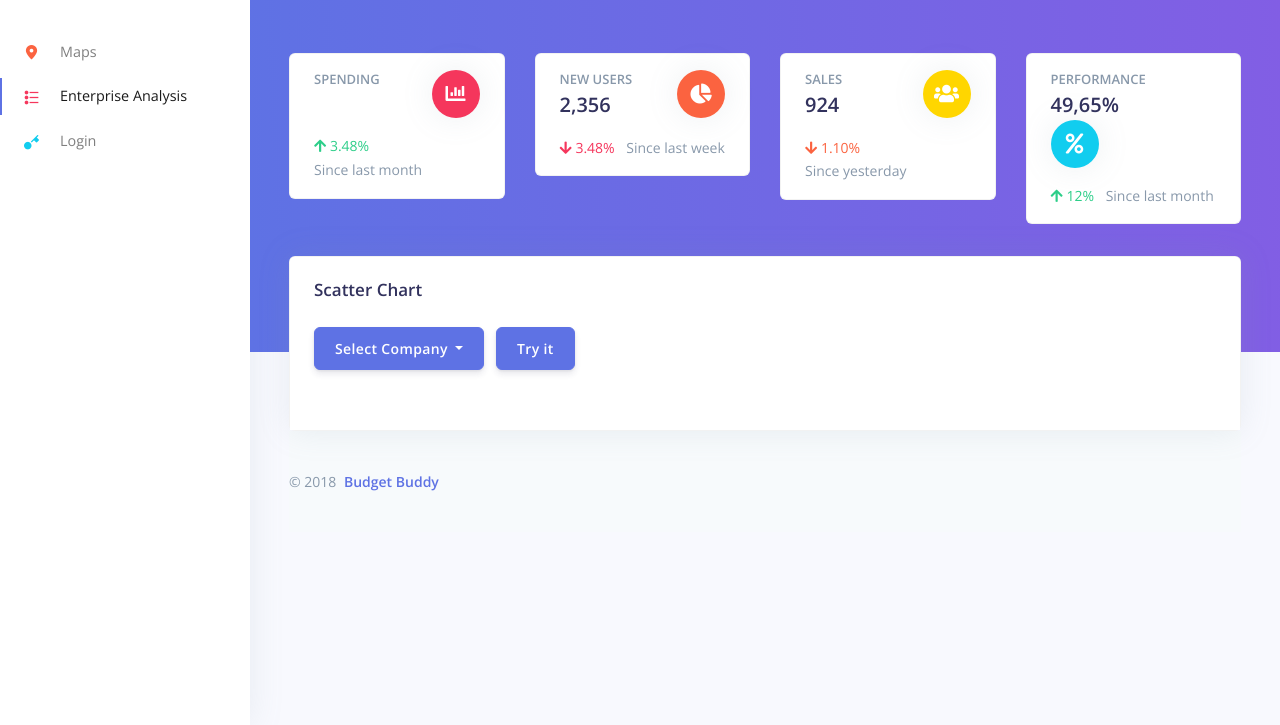
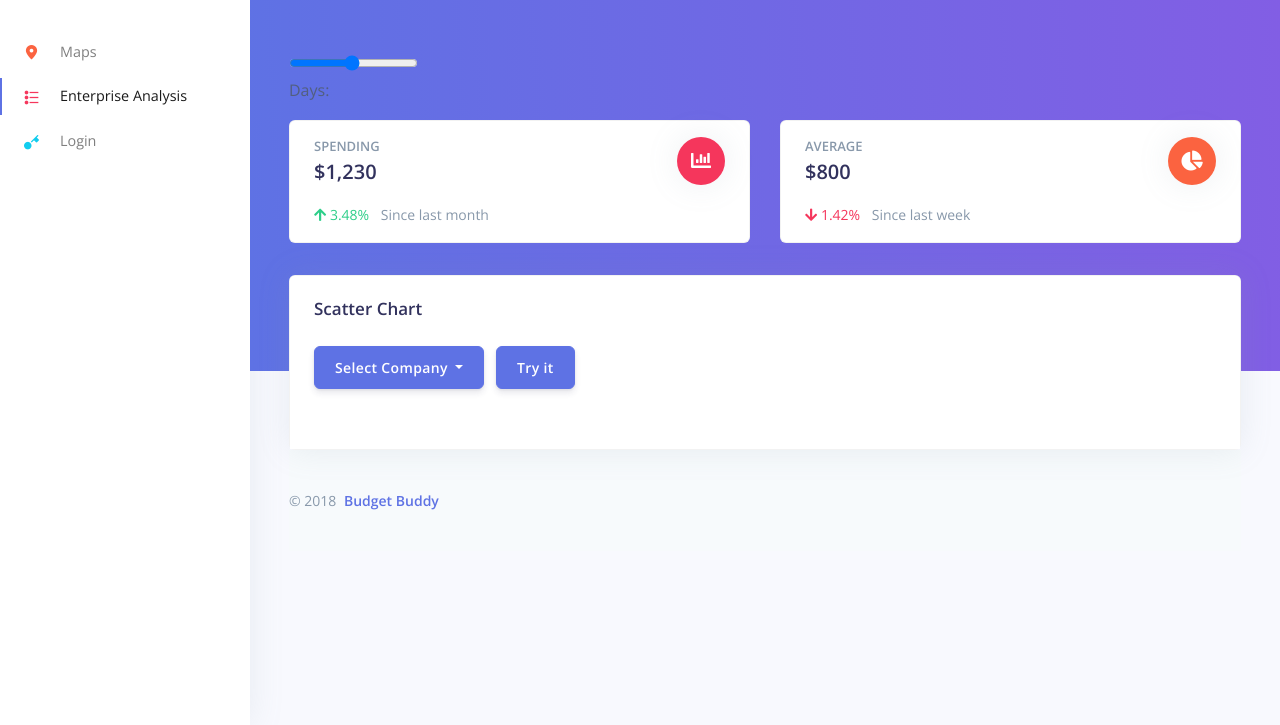
Before and after one commit to DanMan259/DanMan259.github.io, a website: page examples/tables.html in a window 1280 px wide. Shown: the part 75-800 px from the top of the page. Drawn offline with nearby package versions, Linux system fonts and the light colour scheme; a script that the page names is missing.

Commit message:
update logo

```diff
--- a/examples/tables.html
+++ b/examples/tables.html
@@ -153,7 +153,7 @@
     <nav class="navbar navbar-top navbar-expand-md navbar-dark" id="navbar-main">
       <div class="container-fluid">
         <!-- Brand -->
-        <a class="h4 mb-0 text-white text-uppercase d-none d-lg-inline-block" href="../index.html">Maps</a>
+        <a class="h4 mb-0 text-white text-uppercase d-none d-lg-inline-block" href="../index.html">Enterprise Analysis</a>
         <!-- Form -->
         <form class="navbar-search navbar-search-dark form-inline mr-3 d-none d-md-flex ml-lg-auto">
           <div class="form-group mb-0">
@@ -215,18 +215,40 @@
       <div class="container-fluid">
         <div class="header-body">
           <!-- Card stats -->
+          <div class="slidecontainer">
+              <input type="range" min="1" max="30" value="15" class="slider" id="myRange">
+              <p> Days: <span id="demo"></span></p>
+            </div>
+
+            <script>
+              var range = document.getElementById("myRange");
+var output = document.getElementById("demo");
+output.innerHTML = slider.value; // Display the default slider value
+
+// Update the current slider value (each time you drag the slider handle)
+slider.oninput = function() {
+  output.innerHTML = this.value;
+}
+
+
+
+            </script>
           <div class="row">
-            <div class="col-xl-3 col-lg-6">
+
+
+              <div class="col-xl-6 col-lg-6">
                   <div class="card card-stats mb-4 mb-xl-0">
                     <div class="card-body">
                       <div class="row">
                         <div class="col">
                           <h5 class="card-title text-uppercase text-muted mb-0">Spending</h5>
-                      <span class="h2 font-weight-bold mb-0"><p></p></span>
+                          <span class="h2 font-weight-bold mb-0" > $1,230</span>
                         </div>
                         <div class="col-auto">
                           <div class="icon icon-shape bg-danger text-white rounded-circle shadow">
                             <i class="fas fa-chart-bar"></i>
+
+
                           </div>
                         </div>
                       </div>
@@ -237,13 +259,13 @@
                     </div>
                   </div>
                 </div>
-            <div class="col-xl-3 col-lg-6">
+                <div class="col-xl-6 col-lg-6">
                   <div class="card card-stats mb-4 mb-xl-0">
                     <div class="card-body">
                       <div class="row">
                         <div class="col">
-                      <h5 class="card-title text-uppercase text-muted mb-0">New users</h5>
-                      <span class="h2 font-weight-bold mb-0">2,356</span>
+                          <h5 class="card-title text-uppercase text-muted mb-0">Average</h5>
+                          <span class="h2 font-weight-bold mb-0">$800</span>
                         </div>
                         <div class="col-auto">
                           <div class="icon icon-shape bg-warning text-white rounded-circle shadow">
@@ -252,54 +274,13 @@
                         </div>
                       </div>
                       <p class="mt-3 mb-0 text-muted text-sm">
-                    <span class="text-danger mr-2"><i class="fas fa-arrow-down"></i> 3.48%</span>
+                        <span class="text-danger mr-2"><i class="fas fa-arrow-down"></i> 1.42%</span>
                         <span class="text-nowrap">Since last week</span>
                       </p>
                     </div>
                   </div>
                 </div>
-            <div class="col-xl-3 col-lg-6">
-              <div class="card card-stats mb-4 mb-xl-0">
-                <div class="card-body">
-                  <div class="row">
-                    <div class="col">
-                      <h5 class="card-title text-uppercase text-muted mb-0">Sales</h5>
-                      <span class="h2 font-weight-bold mb-0">924</span>
-                    </div>
-                    <div class="col-auto">
-                      <div class="icon icon-shape bg-yellow text-white rounded-circle shadow">
-                        <i class="fas fa-users"></i>
-                      </div>
-                    </div>
-                  </div>
-                  <p class="mt-3 mb-0 text-muted text-sm">
-                    <span class="text-warning mr-2"><i class="fas fa-arrow-down"></i> 1.10%</span>
-                    <span class="text-nowrap">Since yesterday</span>
-                  </p>
-                </div>
-              </div>
-            </div>
-            <div class="col-xl-3 col-lg-6">
-              <div class="card card-stats mb-4 mb-xl-0">
-                <div class="card-body">
-                  <div class="row">
-                    <div class="col">
-                      <h5 class="card-title text-uppercase text-muted mb-0">Performance</h5>
-                      <span class="h2 font-weight-bold mb-0">49,65%</span>
-                    </div>
-                    <div class="col-auto">
-                      <div class="icon icon-shape bg-info text-white rounded-circle shadow">
-                        <i class="fas fa-percent"></i>
-                      </div>
-                    </div>
-                  </div>
-                  <p class="mt-3 mb-0 text-muted text-sm">
-                    <span class="text-success mr-2"><i class="fas fa-arrow-up"></i> 12%</span>
-                    <span class="text-nowrap">Since last month</span>
-                  </p>
-                </div>
-              </div>
-            </div>
+
           </div>
         </div>
       </div>
```
Also changed, not shown: examples/login.html (+3 -0 lines), examples/maps.html (+44 -57 lines), index.html (+8 -8 lines), assets/img/brand/TD.png (renamed from assets/img/brand/1200px-TD_Canada_Trust_logo.svg.png), 1 other file. Lines whose indentation alone changed are shown as unchanged.
